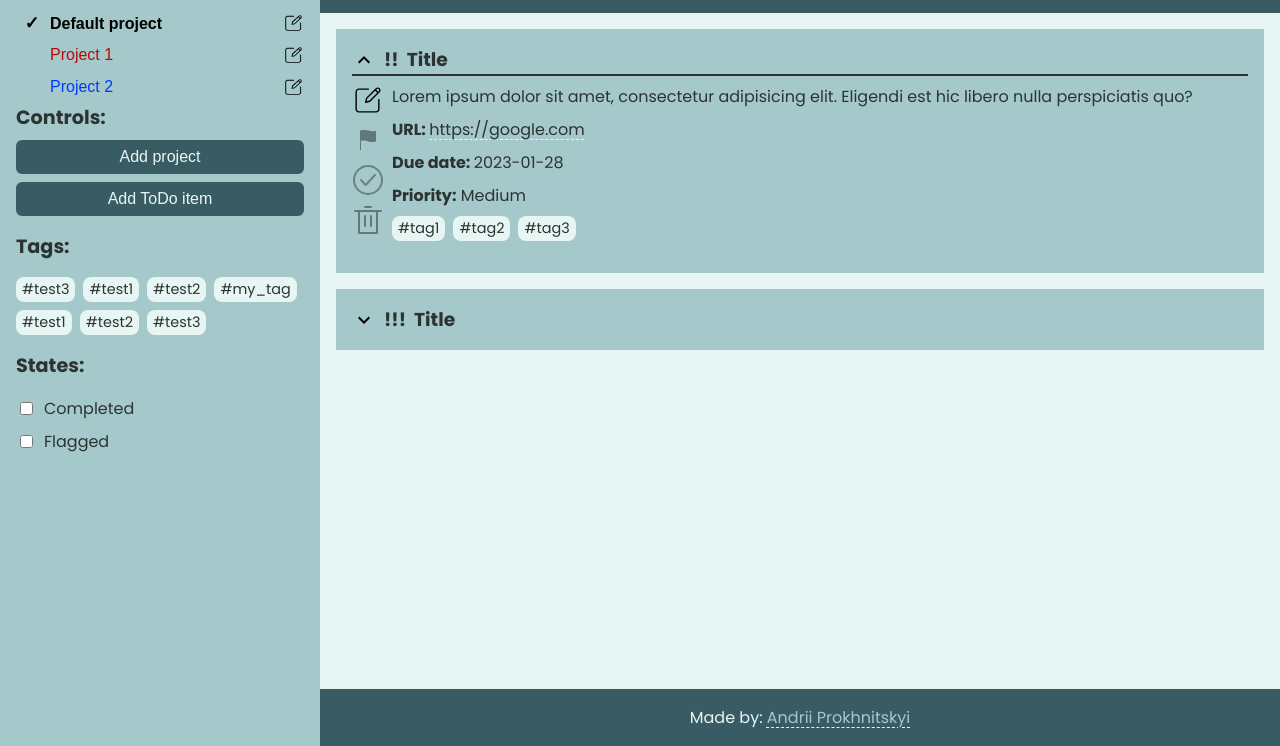
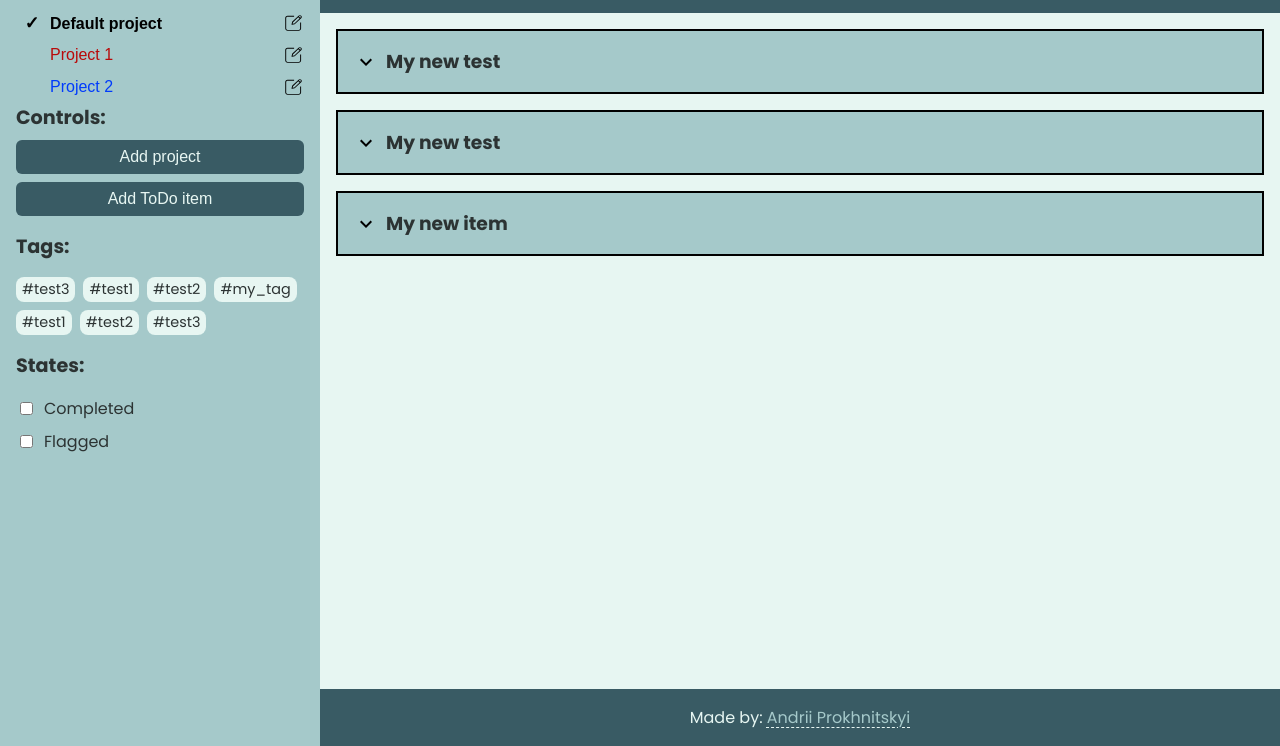
Before and after one commit to Prokhnitskyi/todo-list, a website built with webpack: page src/template.html in a window 1280 px wide. Shown: the part 54-800 px from the top of the page. Built offline with nearby package versions, Linux system fonts and the light colour scheme.

Commit message:
Add todo items renderer

```diff
--- a/src/UserInterfaceController.js
+++ b/src/UserInterfaceController.js
@@ -20,6 +20,8 @@ export class UserInterfaceController {
   projectColorInput = this.projectModalForm.querySelector('#set-project-color');
   todoModal = document.querySelector('#todo-modal');
   todoModalForm = this.todoModal.querySelector('.todo-modal__form');
+  todoTemplate = document.querySelector('#todo-template');
+  todosContainer = document.querySelector('.todos');
 
   constructor () {
 
@@ -30,7 +32,13 @@ export class UserInterfaceController {
     const projects = this.library.projects;
     // temp start
     this.library.addTodoItem('0',
-      new TodoItem({ title: 'My new test', tags: ['test1', 'test2'] }));
+      new TodoItem({
+        title: 'My new test',
+        tags: ['test1', 'test2'],
+        URL: 'https://azaza.com',
+        dueDate: new Date(),
+        description: 'Text description',
+      }));
     this.library.addTodoItem('0',
       new TodoItem({ title: 'My new test', tags: ['test3'] }));
     const testProject1 = new Project({ name: 'Project 1', color: '#b90a0a' });
@@ -38,13 +46,48 @@ export class UserInterfaceController {
     const testProject2 = new Project({ name: 'Project 2', color: '#003bfc' });
     this.library.addProject(testProject2);
     this.library.addTodoItem('1',
-      new TodoItem({ title: 'My new test', tags: ['test1', 'test2'] }));
+      new TodoItem({
+        title: 'My new test',
+        tags: ['test1', 'test2'],
+        URL: 'https://azaza.com',
+      }));
     this.library.addTodoItem('2',
       new TodoItem({ title: 'My new test', tags: ['test3'] }));
     // temp end
     this.navigation.renderProjectsList(getAllProjects(projects));
     const tags = getAllTags(projects);
     this.navigation.renderTags(tags);
+  }
+
+  renderTodoItems () {
+    this.todosContainer.innerHTML = '';
+    const selectedId = this.library.getSelectedProject();
+    this.library.projects[selectedId].items.forEach(item => {
+      const todo = this.todoTemplate.content.cloneNode(true);
+      todo.querySelector('.todo').style.border = `2px solid ${this.library.projects[selectedId].project.color}`;
+      todo.querySelector('.todo__title').textContent = item.title;
+      todo.querySelector('.todo__description').textContent = item.description;
+      todo.querySelector('.todo__priority-value').textContent = item.priority;
+      if (item.URL) {
+        todo.querySelector('.todo__url a').textContent = item.URL;
+        todo.querySelector('.todo__url a').href = item.URL;
+      } else {
+        todo.querySelector('.todo__url').remove();
+      }
+      if (item.dueDate) {
+        const time = item.dueDate.toLocaleString('sv').split(' ')[0];
+        todo.querySelector('.todo__due-date time').
+          setAttribute('datetime', time);
+        todo.querySelector('.todo__due-date time').textContent = time;
+      } else {
+        todo.querySelector('.todo__due-date').remove();
+      }
+      todo.querySelector('.todo__tags').innerHTML = item.tags.map(tag => (
+        `<span class="todo__tag">${tag}</span>`
+      )).join('');
+
+      this.todosContainer.append(todo);
+    });
   }
 
   initNavProjectHandlers () {
@@ -60,7 +103,7 @@ export class UserInterfaceController {
         toggle('projects__select--active');
       element.classList.toggle('projects__select--active');
 
-      //TODO: Render selected project items
+      this.renderTodoItems();
     };
 
     const showEditProject = (event) => {
@@ -100,12 +143,23 @@ export class UserInterfaceController {
 
   }
 
-  initNavTodoHandlers () {
+  initTodoHandlers () {
     const showAddTodoModal = () => {
       this.todoModalForm.reset();
       this.todoModal.showModal();
     };
+
+    const showTodoDetails = (event) => {
+      if (!event.target.classList.contains('todo__title')) return;
+      event.target.classList.toggle('todo__title--active');
+      event.target.closest('.todo').
+        querySelector('.todo__details').
+        classList.
+        toggle('todo__details--active');
+    };
+
     this.addTodoItemBtn.addEventListener('click', showAddTodoModal);
+    this.todosContainer.addEventListener('click', showTodoDetails);
   }
 
   initModalHandlers () {
@@ -126,17 +180,18 @@ export class UserInterfaceController {
 
       this.projectModalForm.reset();
       this.navigation.renderProjectsList(getAllProjects(this.library.projects));
-      //TODO: Render selected project items
+      this.renderTodoItems();
     };
 
-    const handleTodoModal = (event) => {
+    const handleAddTodoModal = (event) => {
       const inputs = this.todoModalForm.elements;
       const props = {
         title: inputs['set-title'].value,
-        ...(inputs['set-description'].value && {description: inputs['set-description'].value}),
-        ...(inputs['set-url'].value && {URL: inputs['set-url'].value}),
+        ...(inputs['set-description'].value &&
+          { description: inputs['set-description'].value }),
+        ...(inputs['set-url'].value && { URL: inputs['set-url'].value }),
         priority: inputs['set-priority'].value,
-        flag: inputs['set-flagged'].checked
+        flag: inputs['set-flagged'].checked,
       };
       const newItem = new TodoItem(props);
       if (inputs['set-due-date'].value) {
@@ -146,11 +201,19 @@ export class UserInterfaceController {
       tags.forEach(tag => newItem.addTag(tag));
       const selectedId = this.library.getSelectedProject();
       this.library.addTodoItem(selectedId, newItem);
-      //TODO: Render selected project items
+      this.renderTodoItems();
     };
 
     this.projectModalForm.addEventListener('submit', handleProjectModal);
-    this.todoModalForm.addEventListener('submit', handleTodoModal);
+    this.todoModalForm.addEventListener('submit', handleAddTodoModal);
+  }
+
+  init() {
+    this.initNavView();
+    this.initNavProjectHandlers();
+    this.initTodoHandlers();
+    this.initModalHandlers();
+    this.renderTodoItems();
   }
 
 }
--- a/src/index.js
+++ b/src/index.js
@@ -3,7 +3,4 @@ import './styles/style.scss';
 import { UserInterfaceController } from './UserInterfaceController';
 
 const userInterface = new UserInterfaceController();
-userInterface.initNavView();
-userInterface.initNavProjectHandlers();
-userInterface.initNavTodoHandlers();
-userInterface.initModalHandlers();
+userInterface.init();
--- a/src/template.html
+++ b/src/template.html
@@ -197,5 +197,27 @@
         </form>
     </div>
 </dialog>
+<template id="todo-template">
+    <div class="todo">
+        <h3 class="todo__title"></h3> <!-- todo__title--active -->
+        <div class="todo__details"> <!-- todo__details--active -->
+            <div class="todo__controls">
+                <button type="button" class="todo__edit">edit</button>
+                <button type="button" class="todo__flag"></button>
+                <button type="button" class="todo__completed"></button>
+                <button type="button" class="todo__delete">delete</button>
+            </div>
+            <div class="todo__content">
+                <p class="todo__description"></p>
+                <div class="todo__url">URL: <a href="#" target="_blank"></a></div>
+                <div class="todo__due-date">Due date:
+                    <time datetime="2023-01-28"></time>
+                </div>
+                <div class="todo__priority"><strong>Priority:</strong> <span class="todo__priority-value"></span></div>
+                <div class="todo__tags"></div>
+            </div>
+        </div>
+    </div>
+</template>
 </body>
 </html>
```
